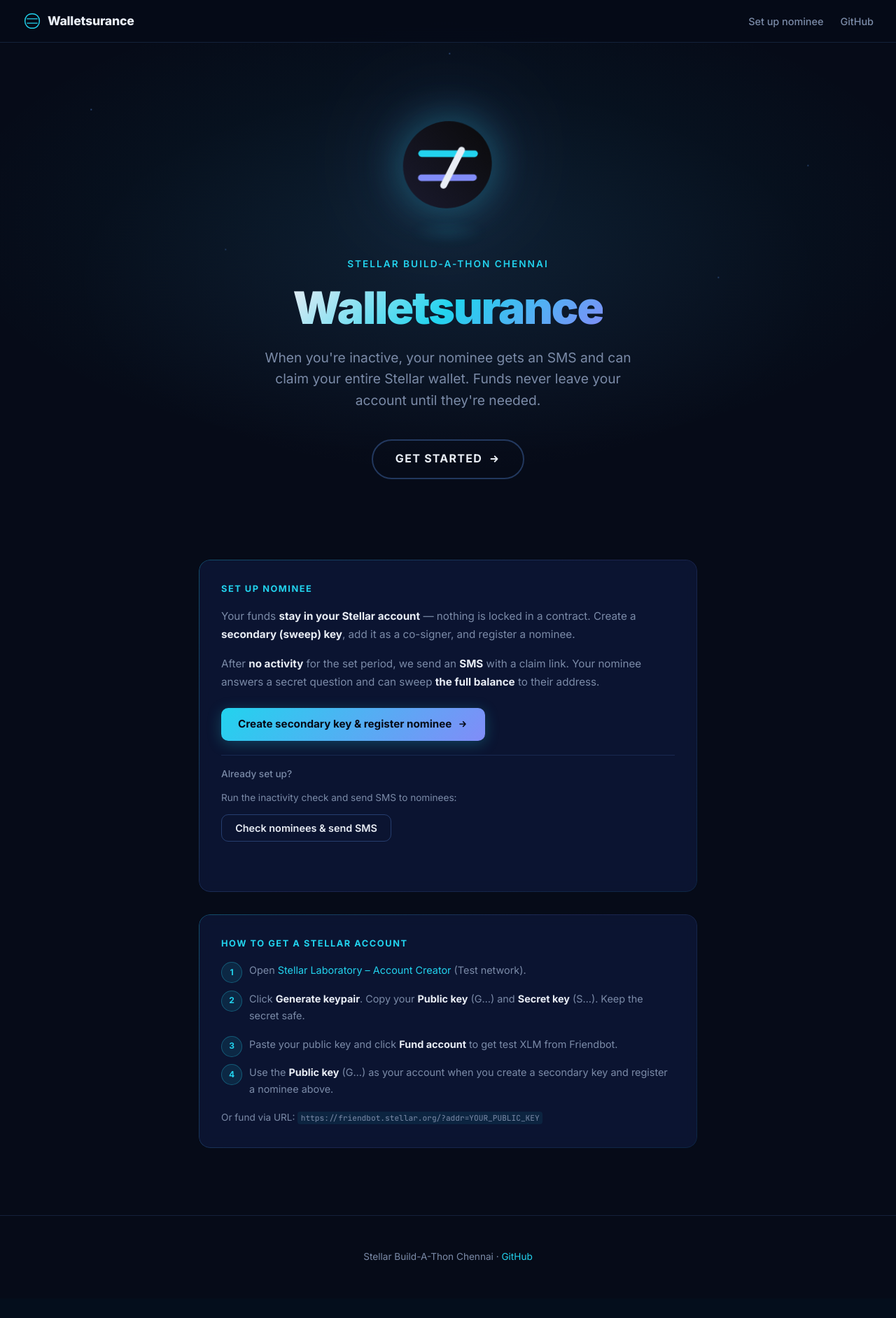
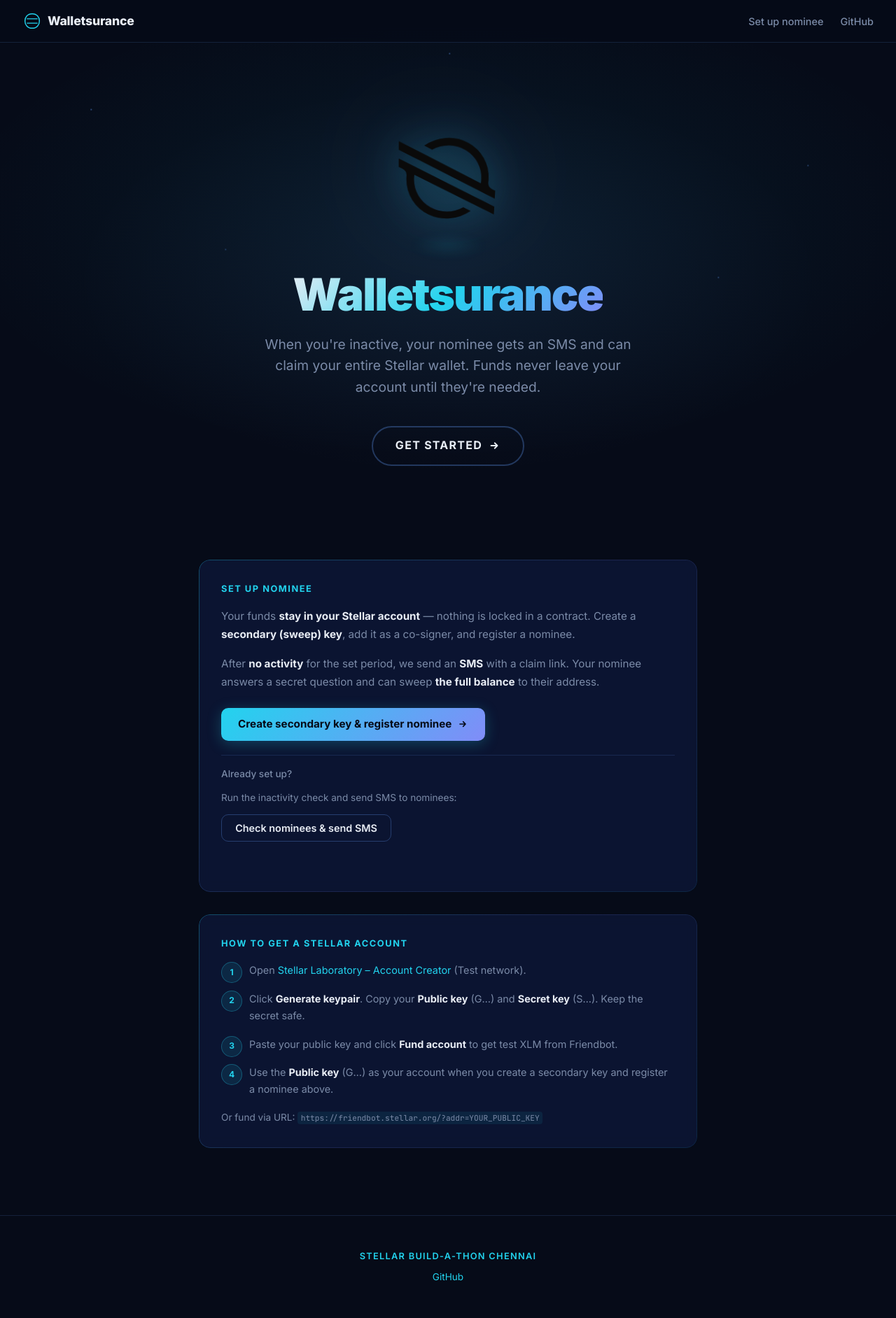
Before and after one commit to vaduvanathan/stellar-hackathon, a Flask app: page / in a window 1280 px wide. Shown: the whole page at 70% size. Before the commit the page ends 1802 px from the top, so only its background shows below. Run offline with Flask 3, Linux system fonts and the light colour scheme.

Commit message:
Use official Stellar XLM SVG logo (black), move Build-A-Thon to footer, remove Soroban contract line
Co-authored-by: Cursor <cursoragent@cursor.com>

```diff
--- a/backend/templates/index.html
+++ b/backend/templates/index.html
@@ -133,10 +133,6 @@
       filter: drop-shadow(0 0 30px rgba(34,211,238,0.35)) drop-shadow(0 0 60px rgba(129,140,248,0.2));
     }
 
-    .hero-sub {
-      font-size: 0.85rem; font-weight: 600; letter-spacing: 0.15em; text-transform: uppercase;
-      color: var(--accent); margin-bottom: 1rem;
-    }
     .hero h1 {
       font-size: clamp(2.5rem, 6vw, 4rem);
       font-weight: 900; letter-spacing: -0.03em; line-height: 1.1;
@@ -273,8 +269,6 @@
     }
     .site-footer a { color: var(--accent); text-decoration: none; }
     .site-footer a:hover { text-decoration: underline; }
-    .contract-line { margin-top: 0.75rem; font-size: 0.8rem; }
-    .contract-line code { font-size: 0.75em; }
 
     /* ---- Responsive ---- */
     @media (max-width: 600px) {
@@ -310,25 +304,14 @@
     <div class="logo-scene" aria-hidden="true">
       <div class="logo-cube">
         <div class="logo-face">
-          <!-- Stellar "S" logo — black on transparent -->
-          <svg viewBox="0 0 230 230" xmlns="http://www.w3.org/2000/svg">
-            <defs>
-              <linearGradient id="sg" x1="0%" y1="0%" x2="100%" y2="100%">
-                <stop offset="0%" stop-color="#0a0a0a"/>
-                <stop offset="100%" stop-color="#1a1a2e"/>
-              </linearGradient>
-            </defs>
-            <circle cx="115" cy="115" r="105" fill="url(#sg)"/>
-            <!-- Two horizontal bars — the Stellar brand mark -->
-            <rect x="45" y="78" width="140" height="16" rx="8" fill="#22d3ee"/>
-            <rect x="45" y="136" width="140" height="16" rx="8" fill="#818cf8"/>
-            <!-- Diagonal connecting stripe -->
-            <rect x="95" y="60" width="16" height="110" rx="8" fill="#e8edf5" transform="rotate(-25 115 115)"/>
+          <!-- Official Stellar XLM logo (black) from cryptologos.cc -->
+          <svg xmlns="http://www.w3.org/2000/svg" viewBox="0 0 236.36 200">
+            <path fill="#0a0a0a" d="M203,26.16l-28.46,14.5-137.43,70a82.49,82.49,0,0,1-.7-10.69A81.87,81.87,0,0,1,158.2,28.6l16.29-8.3,2.43-1.24A100,100,0,0,0,18.18,100q0,3.82.29,7.61a18.19,18.19,0,0,1-9.88,17.58L0,129.57V150l25.29-12.89,0,0,8.19-4.18,8.07-4.11v0L186.43,55l16.28-8.29,33.65-17.15V9.14Z"/>
+            <path fill="#0a0a0a" d="M236.36,50,49.78,145,33.5,153.31,0,170.38v20.41l33.27-16.95,28.46-14.5L199.3,89.24A83.45,83.45,0,0,1,200,100,81.87,81.87,0,0,1,78.09,171.36l-1,.53-17.66,9A100,100,0,0,0,218.18,100c0-2.57-.1-5.14-.29-7.68a18.2,18.2,0,0,1,9.87-17.58l8.6-4.38Z"/>
           </svg>
         </div>
       </div>
     </div>
-    <div class="hero-sub">Stellar Build-A-Thon Chennai</div>
     <h1>Walletsurance</h1>
     <p class="hero-tagline">When you're inactive, your nominee gets an SMS and can claim your entire Stellar wallet. Funds never leave your account until they're needed.</p>
     <a href="/nominee" class="hero-cta">
@@ -371,8 +354,8 @@
 
   <!-- Footer -->
   <footer class="site-footer">
-    <p>Stellar Build-A-Thon Chennai · <a href="https://github.com/vaduvanathan/stellar-hackathon">GitHub</a></p>
-    <p id="contract-address-line" class="contract-line" style="display: none;">Soroban contract: <code id="contract-address"></code></p>
+    <p style="font-size: 0.8rem; font-weight: 600; letter-spacing: 0.1em; text-transform: uppercase; color: var(--accent); margin-bottom: 0.5rem;">Stellar Build-A-Thon Chennai</p>
+    <p><a href="https://github.com/vaduvanathan/stellar-hackathon">GitHub</a></p>
   </footer>
 
   <script>
@@ -398,17 +381,6 @@
       }
     });
 
-    (async function showContractIfSet() {
-      try {
-        const r = await fetch('/api/lock-config');
-        const d = await r.json().catch(() => ({}));
-        const id = (d && d.contract_id) ? d.contract_id.trim() : '';
-        if (id) {
-          document.getElementById('contract-address').textContent = id;
-          document.getElementById('contract-address-line').style.display = 'block';
-        }
-      } catch (_) {}
-    })();
   </script>
 </body>
 </html>
```
